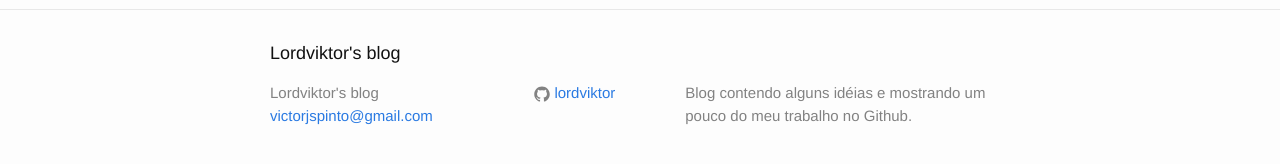
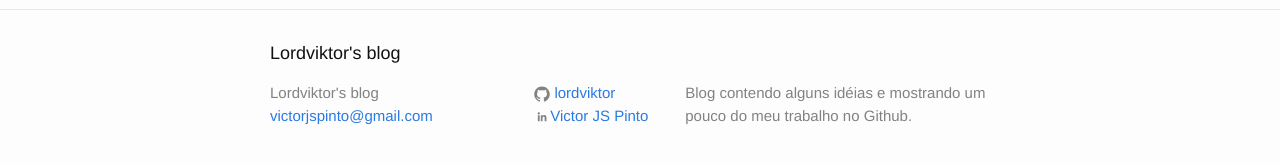
Before and after one commit to lordviktor/lordviktor.github.io, a Jekyll site: the page built from index.html, in a window 1280 px wide. Shown: the part 287-451 px from the top of the page. Built offline with Jekyll 4.4.1, drawn with Linux system fonts in a browser that asks for light colours.

Commit message:
Adicionei o linkedin no footer

```diff
--- a/_config.yml
+++ b/_config.yml
@@ -13,6 +13,8 @@ description: > # this means to ignore newlines until "baseurl:"
 baseurl: "" # the subpath of your site, e.g. /blog
 url: "http://lordviktor.github.io" # the base hostname & protocol for your site
 github_username:  lordviktor
+linkedin_username: Victor JS Pinto
+linkedin_profile: https://br.linkedin.com/in/victorjspinto
 
 # Build settings
 markdown: kramdown
--- a/_includes/footer.html
+++ b/_includes/footer.html
@@ -25,6 +25,15 @@
             {% include icon-twitter.html username=site.twitter_username %}
           </li>
           {% endif %}
+
+          {% if site.linkedin_username %}
+          <li>
+            {% include icon-linkedin.html username=site.linkedin_username  profile_page=site.linkedin_profile %}
+          </li>
+          {% endif %}
+
+
+
         </ul>
       </div>
 
--- /dev/null
+++ b/_includes/icon-linkedin.html
@@ -0,0 +1 @@
+<a href="{{ include.profile_page }}"><span class="icon icon-linkedin">{% include icon-linkedin.svg %}</span><span class="username">{{ include.username }}</span></a>
```
Also changed, not shown: _includes/icon-linkedin.svg (added).
